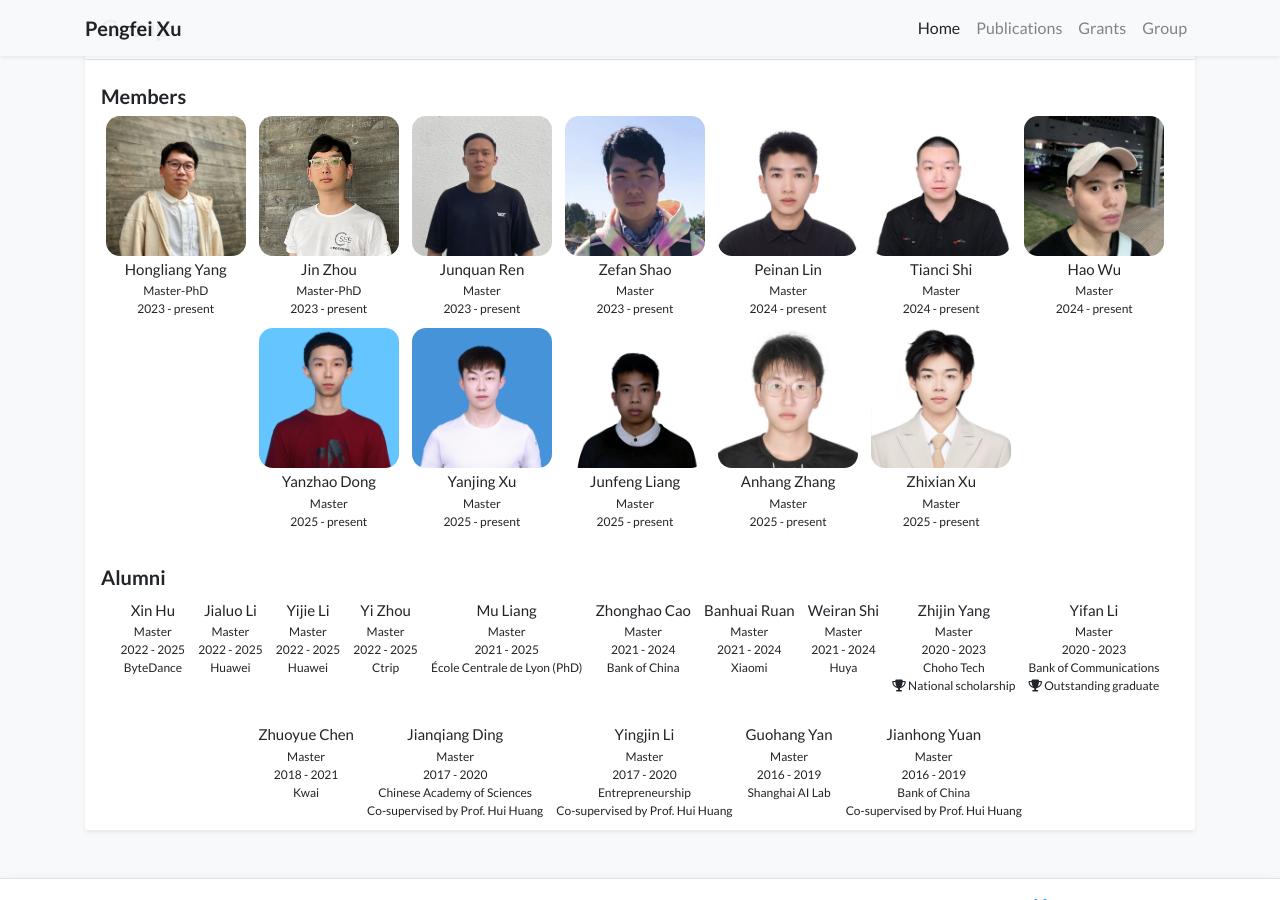
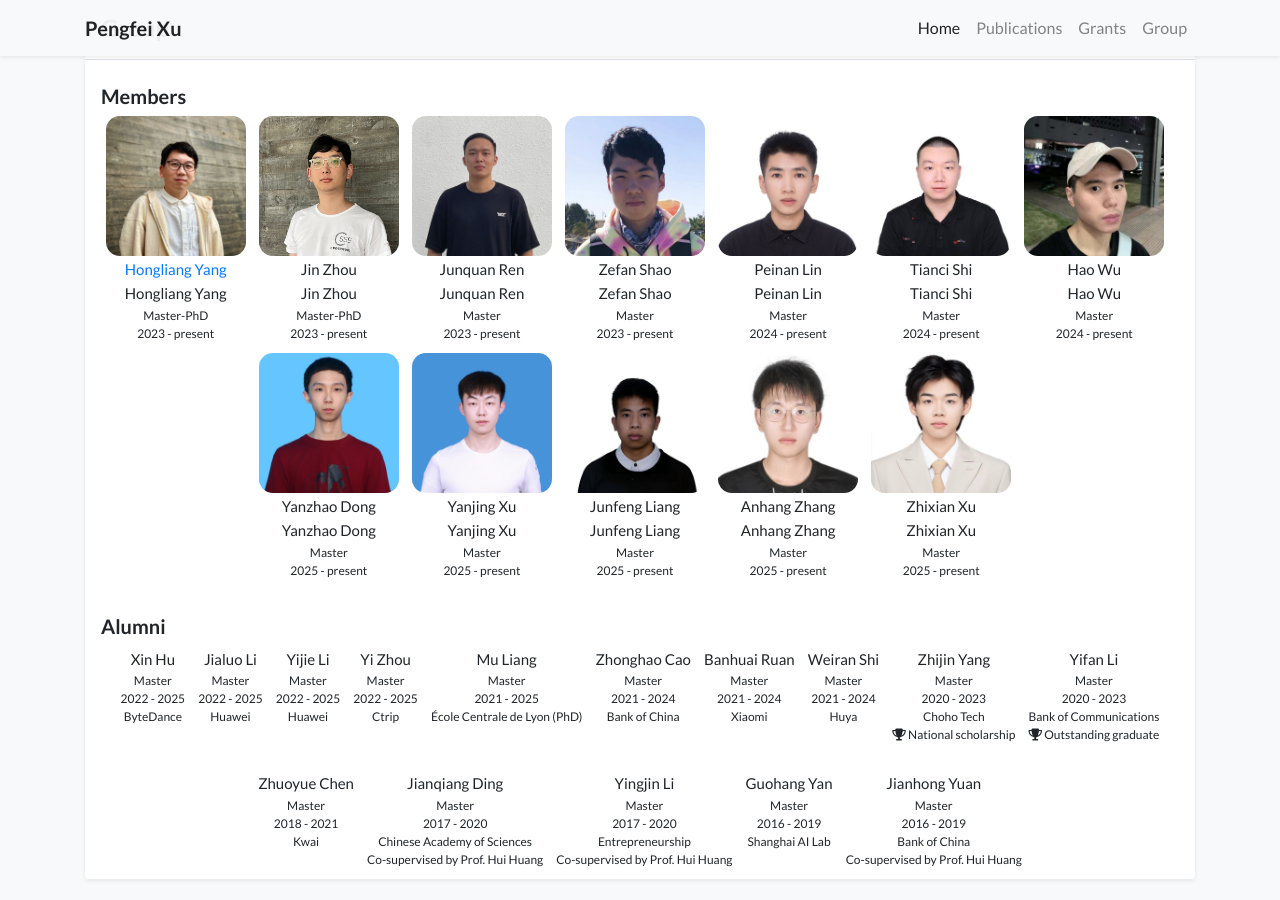
Before and after one commit to pengfeixu/pengfeixu.github.io, a Jekyll site: the page built from index.html, in a window 1280 px wide and 900 px high, scrolled down 5775 px. Built offline with Jekyll 4.4.1, drawn with Linux system fonts in a browser that asks for light colours; a style sheet for code colours, icons or effects is not loaded.

Commit message:
update student item

```diff
--- a/_data/group.yml
+++ b/_data/group.yml
@@ -2,6 +2,7 @@
 
 students:
 - name: Hongliang Yang
+  homepage: https://qiuhong-1202.github.io/
   program: Master-PhD
   period: 2023 - present
   interest: Computer Graphics
--- a/_includes/widgets/student_item.html
+++ b/_includes/widgets/student_item.html
@@ -2,6 +2,11 @@
 <div style="text-align: center; margin-bottom: 10px; display: inline-block; margin-right: 10px; min-width: 100px;">
     <img src="{{item.portrait | relative_url}}" alt="{{item.name}}" style="width: 140px; height: 140px; border-radius: 10%;">
     <div style="text-align: center; font-size: 12px;">
+      {% if item.homepage %}
+        <p style="margin: 2px 0; font-size: 15px"><a  href={{item.homepage}}> {{item.name}}</a></p>
+      {% else %}
+        <p style="margin: 2px 0; font-size: 15px">{{item.name}}</p>
+      {% endif %}
       <p style="margin: 2px 0; font-size: 15px">{{item.name}}</p>
       <p style="margin: 0px 0;">{{item.program}}</p>
       <p style="margin: 0px 0;">{{item.period}}</p>
```
